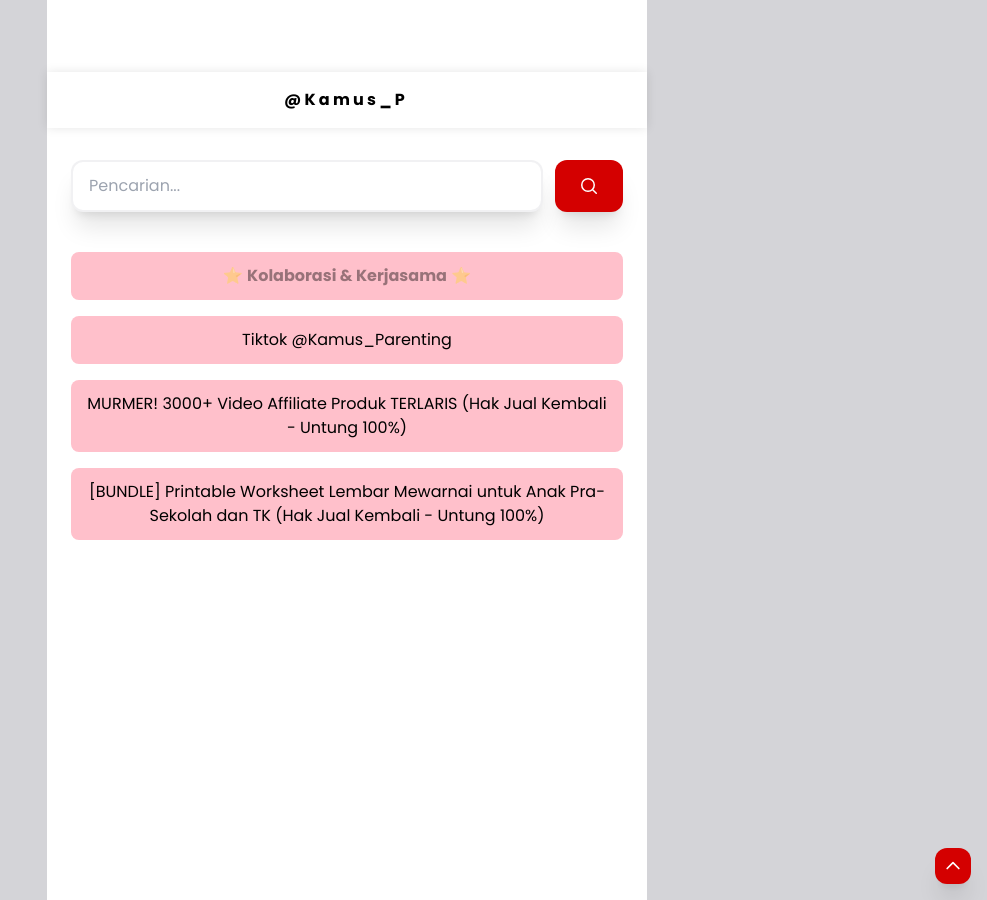
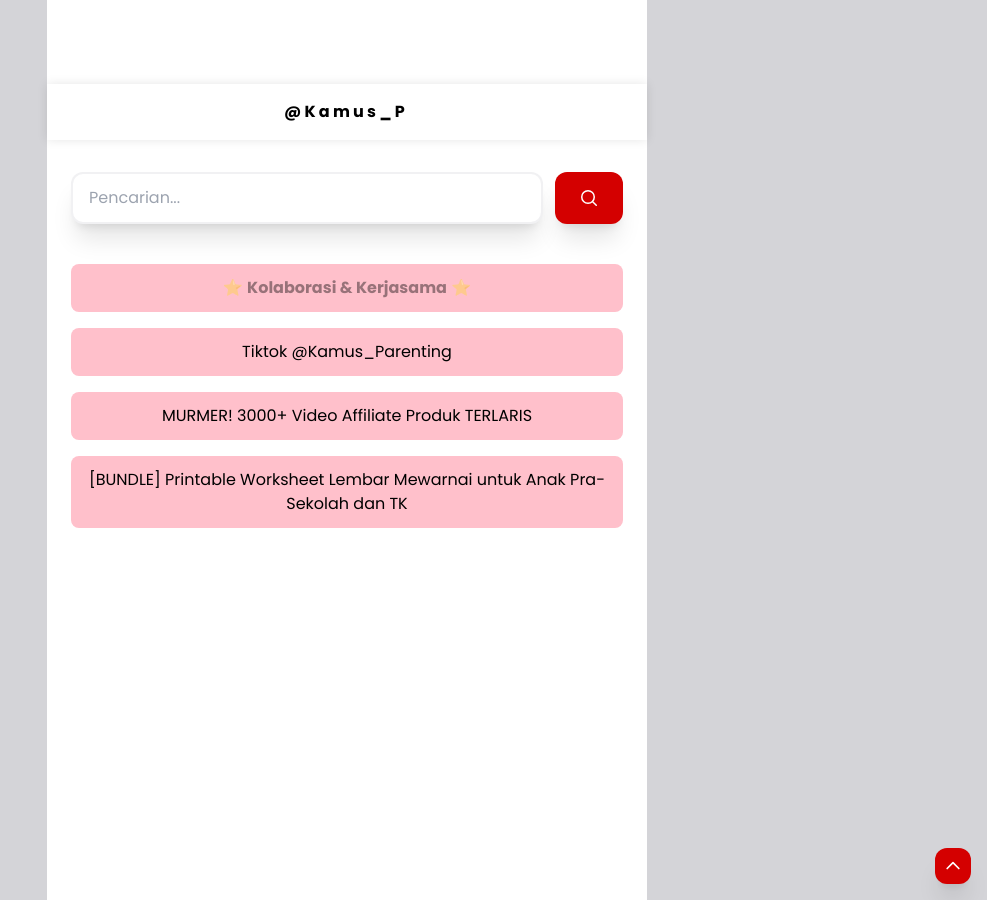
Before and after one commit to haloorderio/kamus_parenting, a Jekyll site: the page built from index.html, in a window 1280 px wide. Shown: the whole page, without its empty margins (293-1280 px from the left). Built offline with Jekyll 4.4.1, drawn with Linux system fonts in a browser that asks for light colours; the list of posts is cut into pages by our own code.

Commit message:
Update default.html

```diff
--- a/_layouts/default.html
+++ b/_layouts/default.html
@@ -138,10 +138,10 @@
 							Tiktok @Kamus_Parenting
 						</a>
 						<a href="https://lynk.id/juliedigital/2VEApRn" target="_blank" rel="noopener" class="bg-emerald-500 hover:bg-emerald-600 text-black block py-3 px-4 rounded-lg w-full text-center mt-4">
-							MURMER! 3000+ Video Affiliate Produk TERLARIS (Hak Jual Kembali - Untung 100%)
+							MURMER! 3000+ Video Affiliate Produk TERLARIS
 						</a>
 						<a href="https://lynk.id/juliedigital/6mbBQKn" target="_blank" rel="noopener" class="bg-emerald-500 hover:bg-emerald-600 text-black block py-3 px-4 rounded-lg w-full text-center mt-4">
-							[BUNDLE] Printable Worksheet Lembar Mewarnai untuk Anak Pra-Sekolah dan TK (Hak Jual Kembali - Untung 100%)
+							[BUNDLE] Printable Worksheet Lembar Mewarnai untuk Anak Pra-Sekolah dan TK
 						</a>
 						<!-- <a href="https://orderio.id/kelasinstagram" target="_blank" rel="noopener" class="bg-emerald-500 hover:bg-emerald-600 text-black block py-3 px-4 rounded-lg w-full text-center mt-4">
 							Cara Dapetin 10K Follower Instagram [GRATIS]
```
